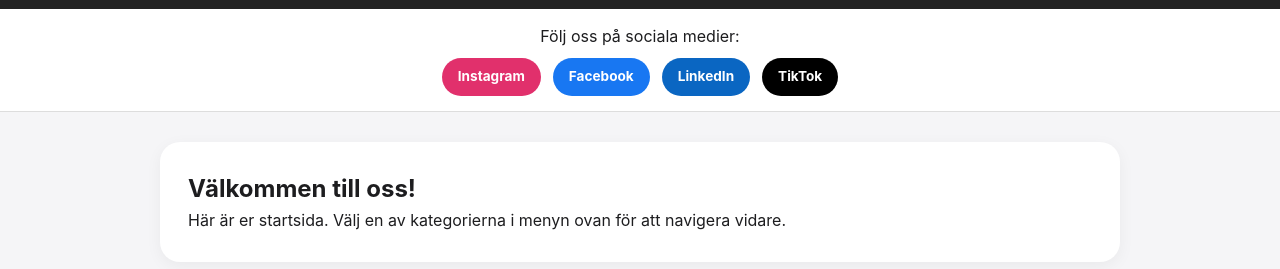
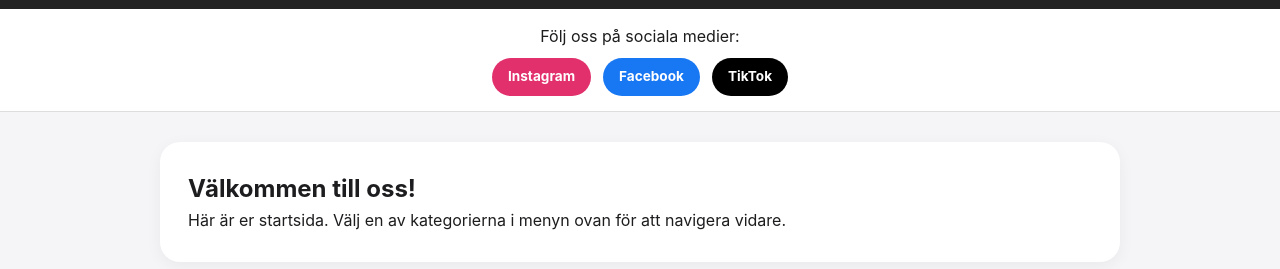
Before and after one commit to VarHarViHamnat/var-har-vi-hamnat, a plain HTML site: page index.html in a window 1280 px wide. Shown: the part 413-682 px from the top of the page. Drawn offline with Linux system fonts and the light colour scheme.

Commit message:
removed linkedin
removed likedin

```diff
--- a/index.html
+++ b/index.html
@@ -34,7 +34,6 @@
         <div class="social-links">
             <a href="https://www.instagram.com/varharvihamnatuf/" target="_blank" class="social-btn instagram">Instagram</a>
             <a href="https://www.facebook.com/profile.php?id=61593796840060" target="_blank" class="social-btn facebook">Facebook</a>
-            <a href="https://linkedin.com" target="_blank" class="social-btn linkedin">LinkedIn</a>
             <a href="https://www.tiktok.com/@var.har.vi.hamnat?is_from_webapp=1&sender_device=pc" target="_blank" class="social-btn tiktok">TikTok</a>
         </div>
     </section>
```
